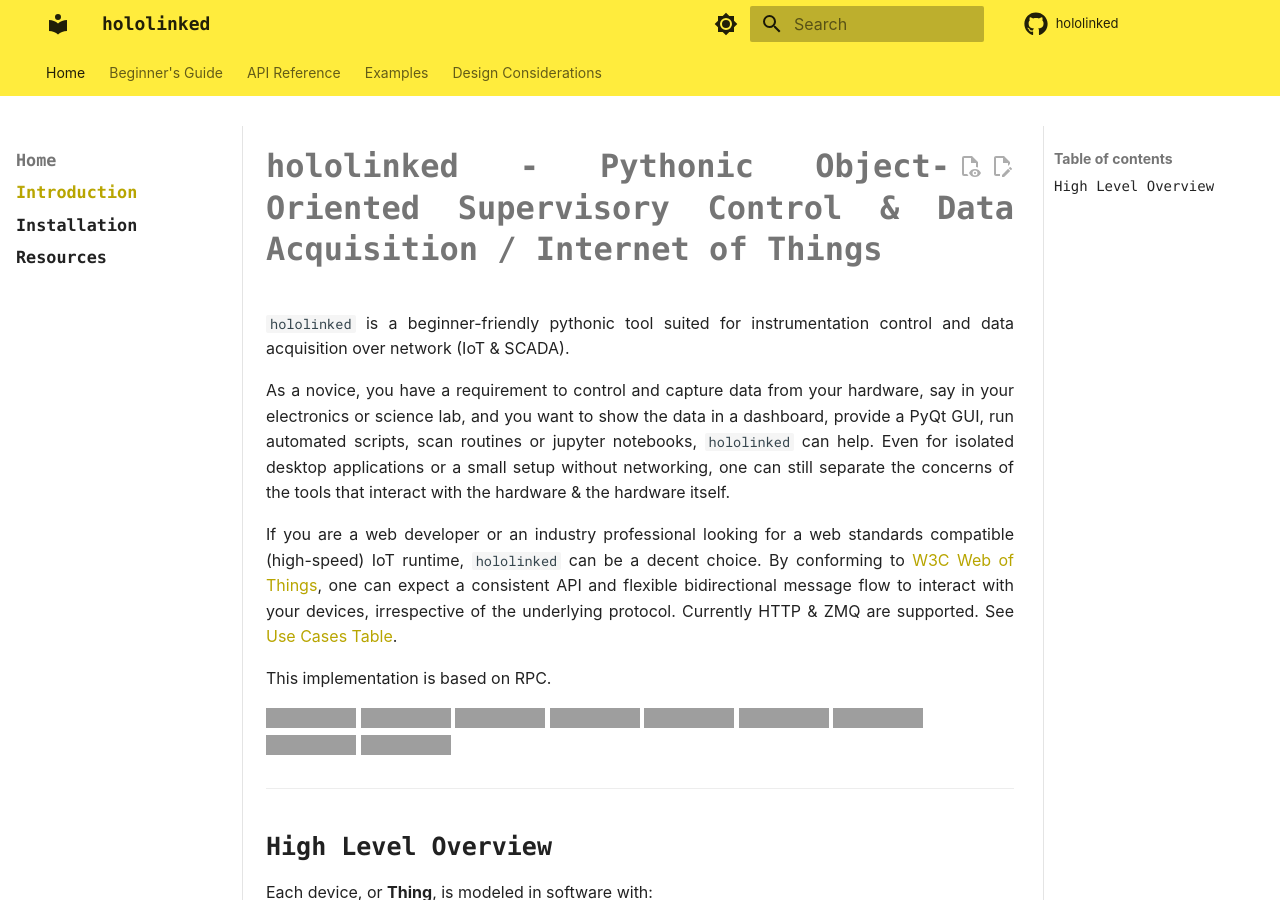
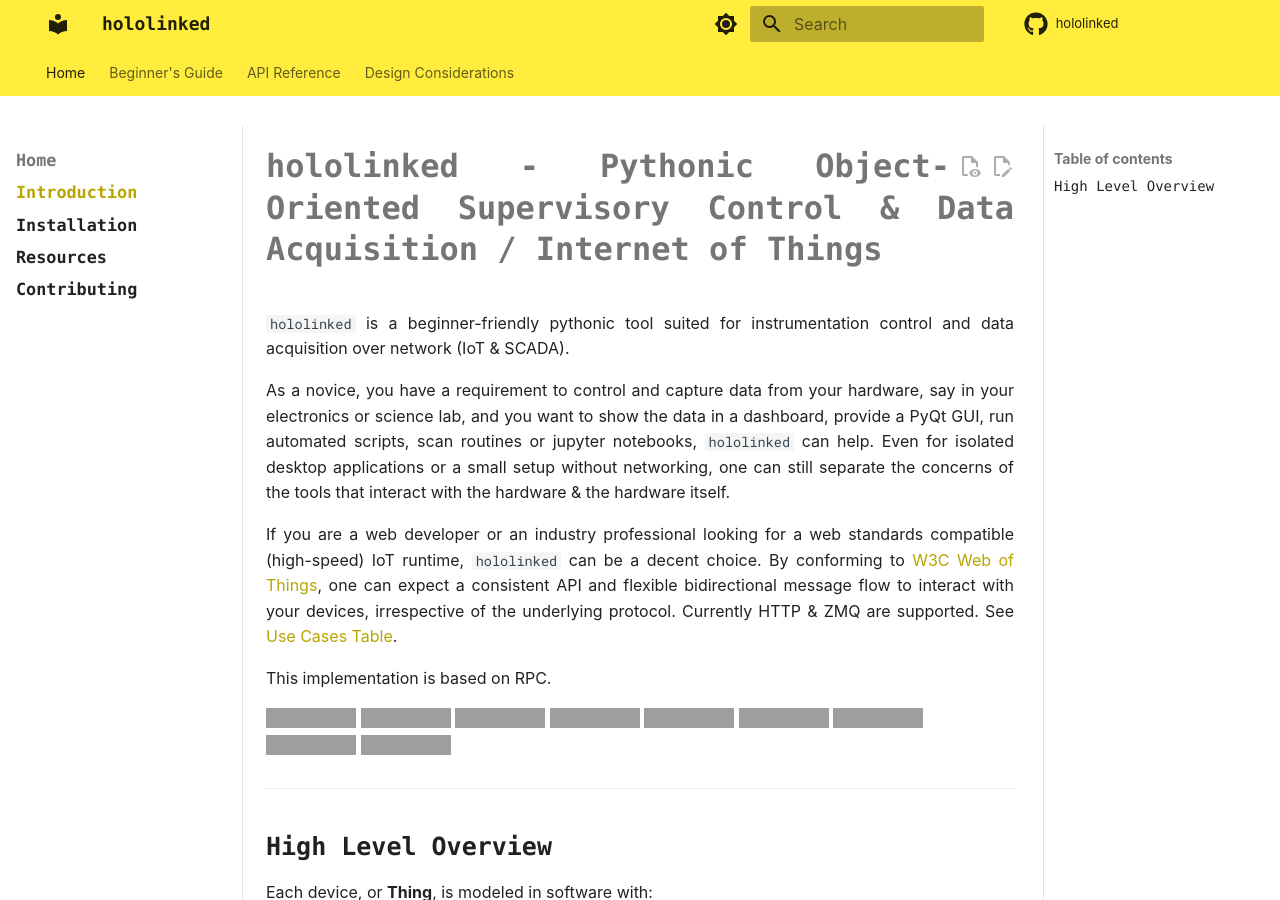
Before and after one commit to hololinked-dev/docs, an MkDocs documentation site: the page built from docs/index.md, in a window 1280 px wide and 900 px high, cut to the strip 0-900 px from the top of the window. Built offline with MkDocs 1.6.1 and Material for MkDocs 9.7.7, drawn with Linux system fonts in a browser that asks for light colours; some web fonts are replaced; comment, search, counter and statistics services are not loaded; some of the changed lines change nothing that is shown; grey boxes are pictures that could not be loaded.

Commit message:
comment out examples

```diff
--- a/mkdocs.yml
+++ b/mkdocs.yml
@@ -10,6 +10,7 @@
       - Introduction: index.md
       - Installation: introduction/installation.md
       - Resources: introduction/resources.md
+      - Contributing: introduction/contributing.md
   # textbook like how-to tutorials
   - Beginner's Guide:
       - Expose Python Objects: beginners-guide/articles/servers.md
@@ -88,12 +89,12 @@
           - Bases:
               - Schema: api-reference/td/bases/schema.md
   # Examples
-  - Examples:
-      - Energy Meter: examples/energy-meter.md
-      - Linear Stage: examples/linear-stage.md
-      - Oscilloscope: examples/oscilloscope.md
-      - Camera: examples/camera.md
-      - ADC in Raspberry Pi: examples/adc.md
+  # - Examples:
+  #     - Energy Meter: examples/energy-meter.md
+  #     - Linear Stage: examples/linear-stage.md
+  #     - Oscilloscope: examples/oscilloscope.md
+  #     - Camera: examples/camera.md
+  #     - ADC in Raspberry Pi: examples/adc.md
   # - Blog:
   #   - blog/index.md
   - Design Considerations:
```
